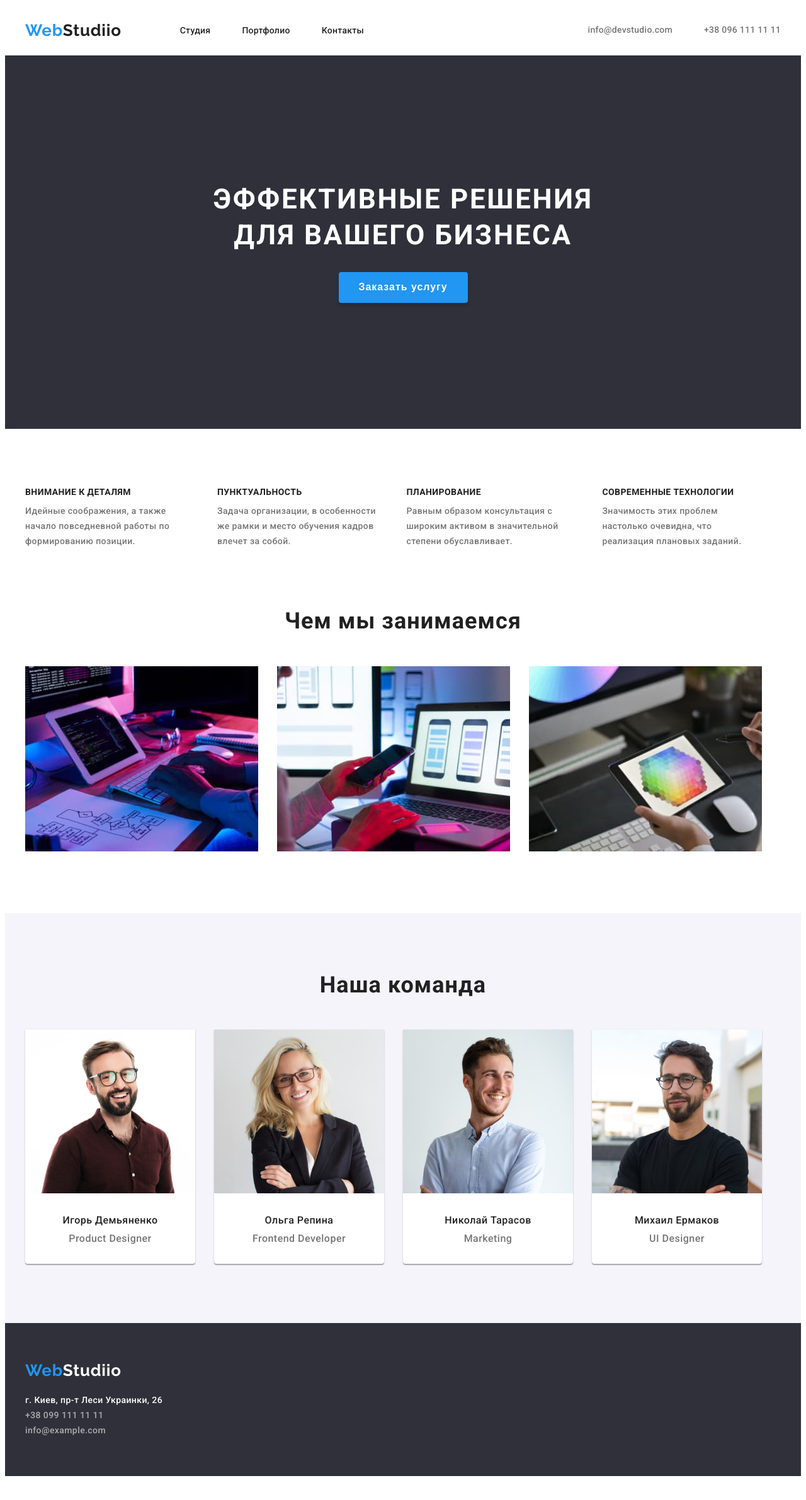
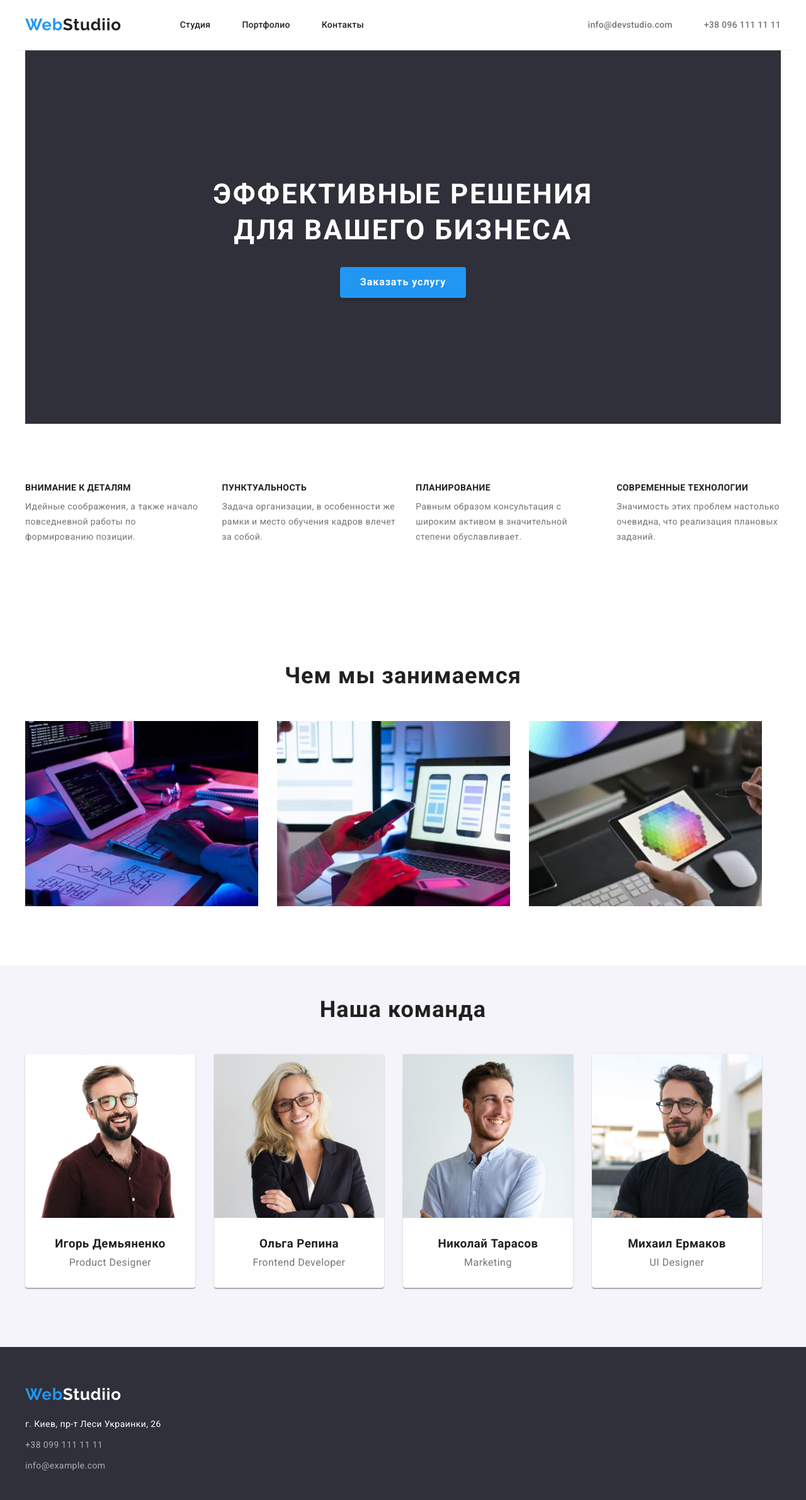
Before and after one commit to SlavikKlimov1988/goit-markup-hw-03, a plain HTML site: page index.html in a window 1280 px wide. Shown: the whole page at 63% size. Before the commit the page ends 2352 px from the top, so only its background shows below. Drawn offline with nearby package versions, Linux system fonts and the light colour scheme.

Commit message:
version 03
check ol koreckt

```diff
--- a/css/styles.css
+++ b/css/styles.css
@@ -16,23 +16,43 @@ h2,
 h3,
 h4,
 h5,
-h6,
-p,
-ul {
+h6 {
   box-sizing: border-box;
   margin: 0;
   padding: 0;
+}
+p {
+  box-sizing: border-box;
+  margin: 0;
+  padding: 0;
+}
+ul {
+  list-style: none;
+  margin: 0;
+  padding: 0;
+}
+img {
+  display: block;
+  max-width: 100%;
+  right: auto;
+}
+.section {
+  padding: 94px 0;
+}
+.hiden {
+  display: none;
 }
 /*--------head---------*/
 .header {
   display: flex;
   justify-content: space-between;
   align-items: center;
+  border-bottom: 1px solid #ececec;
 }
 .conteiner {
   width: 1200px;
   margin: 0 auto;
-  padding: 0 30px;
+  padding: 0 15px;
 }
 .navigator {
   display: flex;
@@ -44,7 +64,6 @@ ul {
 
   font-family: "Raleway", sans-serif;
   text-decoration: none;
-  list-style: none;
   font-weight: 700;
   font-size: 26px;
   line-height: 1.19;
@@ -56,15 +75,18 @@ ul {
 .nav__web {
   color: var(--color-button-link);
 }
+.navigator__item {
+  margin-right: 50px;
+}
 .navigator__list {
-  list-style: none;
   display: flex;
   align-items: center;
 }
-
+.navigator__list :last-child {
+  margin-right: 0;
+}
 .navigator__item-link {
   padding: 32px 0;
-  margin-right: 50px;
 
   font-weight: 500;
   font-size: 14px;
@@ -82,12 +104,16 @@ ul {
 }
 .navigator__contakt-list {
   display: flex;
-  list-style: none;
+}
+.navigator__contakt-list :last-child {
+  margin-right: 0;
+}
+.navigator__contakt-item {
+  display: inline-block;
+  margin-right: 50px;
 }
 .navigator__contakt-link {
-  display: inline-block;
   padding: 32px 0;
-  margin-right: 50px;
 
   font-weight: 500;
   font-size: 14px;
@@ -96,7 +122,8 @@ ul {
   text-decoration: none;
   color: var(--secendary-color-text);
 }
-.navigator__contakt-link:hover {
+
+.navigator__contakt-link :hover {
   color: var(--color-button-link);
 }
 .navigator__contakt-link:active {
@@ -104,21 +131,18 @@ ul {
 }
 
 /*--------hero---------*/
-.section__titel {
-  width: 100%;
-  background-color: var(--color-bacground);
-  text-align: center;
-}
 .hero {
   display: flex;
   flex-direction: column;
   align-items: center;
-  margin-bottom: 93px;
+  padding: 200px 0;
+
+  background-color: var(--color-bacground);
+  text-align: center;
 }
 .section__titel-text {
   display: inline-block;
-  padding-top: 200px;
-  padding-bottom: 30px;
+  margin-bottom: 30px;
 
   font-weight: 700;
   font-size: 44px;
@@ -130,7 +154,6 @@ ul {
 .sectio__titel-button {
   display: inline-block;
   padding: 10px 32px;
-  margin-bottom: 200px;
 
   background: var(--color-button-link);
   box-shadow: 0px 4px 4px rgba(0, 0, 0, 0.15);
@@ -144,23 +167,18 @@ ul {
   cursor: pointer;
 }
 /*--------about---------*/
-.section__about {
-  margin-bottom: 94px;
-}
 
 .section__about-list {
   display: flex;
-  align-items: center;
-  justify-content: center;
-
-  list-style: none;
+}
+.section__about-list :last-child {
+  margin-right: 0;
 }
 .section__about-item {
-  padding-right: 30px;
+  margin-right: 30px;
 }
 .section__about-item-head {
-  padding-bottom: 10px;
-  margin: 0;
+  margin-bottom: 10px;
 
   font-weight: 700;
   font-size: 14px;
@@ -179,14 +197,10 @@ ul {
 .section__aboutus {
   width: 100%;
 }
-.aboutus {
-  display: flex;
-  flex-direction: column;
-  align-items: center;
-  margin-bottom: 94px;
-}
+
 .section__aboutus-head {
-  padding-bottom: 50px;
+  margin-bottom: 50px;
+  text-align: center;
 
   font-weight: 700;
   font-size: 36px;
@@ -195,16 +209,18 @@ ul {
 }
 .section__aboutus-list {
   display: flex;
-
-  list-style: none;
+}
+.section__aboutus-list :last-child {
+  margin-right: 0;
 }
 .section__aboutus-item {
-  padding-right: 30px;
+  margin-right: 30px;
 }
 /*--------team---------*/
-.section__team {
-  width: 100%;
+.section-team {
   background: var(--partfolio-btn);
+  padding-top: 50px;
+  padding-bottom: 94px;
 }
 .team {
   display: flex;
@@ -213,8 +229,9 @@ ul {
   flex-direction: column;
 }
 .section__team-head {
-  padding: 94px 0 50px 0;
+  margin-bottom: 50px;
 
+  text-align: center;
   font-weight: 700;
   font-size: 36px;
   line-height: 1.16;
@@ -229,11 +246,11 @@ ul {
   background-color: var(--color-hover-footer-link);
   text-align: center;
 }
+.section__team-list :last-child {
+  margin-right: 0;
+}
 .section__team-item {
   display: flex;
-  margin-bottom: 94px;
-
-  list-style: none;
 }
 .section__team-img {
   width: 270px;
@@ -248,7 +265,7 @@ ul {
   color: var(--primary-color-text);
 }
 .section__team-position {
-  padding-bottom: 30px;
+  margin-bottom: 30px;
 
   font-size: 16px;
   line-height: 1.18;
@@ -257,11 +274,12 @@ ul {
 }
 /*--------footer---------*/
 .footer {
+  padding: 60px 0;
   background-color: var(--color-bacground);
 }
 .footer__href {
   display: inline-block;
-  padding: 60px 0 20px;
+  margin-bottom: 20px;
 
   font-family: "Raleway", sans-serif;
   font-weight: 700;
@@ -277,12 +295,15 @@ ul {
   color: var(--color-hover-footer-link);
 }
 .footer__adress {
-  padding-bottom: 60px;
-
   font-style: normal;
 }
+.footer__adress-item {
+  margin-bottom: 9px;
+}
 .footer__adress-list {
-  list-style: none;
+}
+.footer__adress-list :last-child {
+  margin-bottom: 0px;
 }
 .footer__adress-ite-link-ferst {
   color: var(--color-hover-footer-link);
@@ -305,24 +326,19 @@ ul {
   color: var(--color-hover-footer-link);
 }
 /*--------portfoliio---------*/
-.partfolio__filter {
-  margin-bottom: 94px;
-}
+
 /*-----------filter------------*/
-.portfolio__cards {
-  display: flex;
-  flex-direction: column;
-  align-items: center;
-}
+
 .filter {
   display: flex;
-  padding-bottom: 50px;
-
-  list-style: none;
+  justify-content: center;
+  margin-bottom: 50px;
+}
+.filter-item {
+  margin-right: 8px;
 }
 
 .filter__button {
-  margin-right: 8px;
   background: var(--partfolio-btn);
   border-radius: 4px;
   border: none;
@@ -335,8 +351,6 @@ ul {
   letter-spacing: 0.03em;
 }
 .filter__button-first {
-  margin-right: 8px;
-
   border: none;
   cursor: pointer;
   width: 73px;
@@ -349,8 +363,6 @@ ul {
   letter-spacing: 0.03em;
 }
 .filter__button-therd {
-  margin-right: 8px;
-
   width: 103px;
   background: var(--partfolio-btn);
   border-radius: 4px;
@@ -361,6 +373,9 @@ ul {
   line-height: 1.6;
   text-align: center;
   letter-spacing: 0.03em;
+}
+.filter :last-child {
+  margin-right: 0;
 }
 .filter__button:hover {
   background-color: var(--color-button-link);
@@ -385,8 +400,6 @@ ul {
   display: flex;
   align-items: center;
   flex-wrap: wrap;
-
-  list-style: none;
 }
 .portfolio__list-item {
   margin-right: 30px;
@@ -395,14 +408,20 @@ ul {
   width: 370px;
   outline: 1px solid #eeeeee;
 }
+.portfolio__cards-list .portfolio__list-item:nth-child(3n + 3) {
+  margin-right: 0;
+}
+.portfolio__cards-list .portfolio__list-item:nth-last-child(-n + 3) {
+  margin-bottom: 0;
+}
+.partfolio__list-block {
+  padding: 20px 24px;
+}
 .portfolio__item-img {
   width: 370px;
-  padding-bottom: 20px;
 }
 .portfolio__header {
-  padding: 0 24px 4px;
-  margin-bottom: 0;
-
+  margin-bottom: 4px;
   font-weight: 700;
   font-size: 18px;
   line-height: 2;
@@ -410,13 +429,11 @@ ul {
   color: var(--primary-color-text);
 }
 .portfolio__text {
-  padding: 0 24px 20px;
-
   font-size: 16px;
   line-height: 1.8;
   letter-spacing: 0.03em;
   color: var(--secendary-color-text);
 }
 .last {
-  margin-right: 0;
+  margin-right: 0px;
 }
--- a/index.html
+++ b/index.html
@@ -7,7 +7,8 @@
     <title>Document</title>
     <link rel="preconnect" href="https://fonts.googleapis.com">
     <link rel="preconnect" href="https://fonts.gstatic.com" crossorigin>
-    <link href="https://fonts.googleapis.com/css2?family=Raleway:wght@700&family=Roboto:wght@300;500;700;900&display=swap" rel="stylesheet">
+    <link href="https://fonts.googleapis.com/css2?family=Raleway:wght@700&family=Roboto:wght@300;400;500;700;900&display=swap" rel="stylesheet">
+    <link rel="stylesheet" href="https://necolas.github.io/normalize.css/latest/normalize.css">
     <link rel="stylesheet" href="./css/styles.css">
 </head>
 <body>
@@ -30,15 +31,15 @@
         </div>
     </header>
     <main>
-            <section class="section__titel">
-                <div class="conteiner hero">
+            <section>
+                <div class="conteiner hero" >
                     <h1 class="section__titel-text">Эффективные решения <br> для вашего бизнеса</h1>
                     <button class="sectio__titel-button" type="button">Заказать услугу</button>
                 </div>
             </section>
-            <section>
+            <section class="section">
                 <div class="conteiner section__about">
-                    <h2></h2>
+                    <h2 class="hiden"> НАши приимущества </h2>
                     <ul class="section__about-list">
                         <li class="section__about-item">
                             <h3 class="section__about-item-head">Внимание к деталям</h3>
@@ -67,7 +68,7 @@
                     </ul>
                 </div>
             </section>
-            <section class="section__aboutus">
+            <section class="section__aboutus section">
                 <div class="conteiner aboutus">
                     <h2 class="section__aboutus-head">Чем мы занимаемся</h2>
                     <ul class="section__aboutus-list">
@@ -83,28 +84,28 @@
                     </ul>
                 </div>
             </section>
-            <section class="section__team">
-                <div class="conteiner team">
+            <section class="section-team">
+                <div class="conteiner">
                     <h2 class="section__team-head">Наша команда</h2>
                     <ul class="section__team-item">
                         <li class="section__team-list">
                             <img src="images/igor.jpg" alt="Игорь Демьяненко" class="section__team-img">
-                            <h3 class="section__team-name">Игорь Демьяненко</h3>
+                            <div class="section__team-name"><h3 >Игорь Демьяненко</h3></div>
                             <p class="section__team-position">Product Designer</p>
                         </li>
                         <li class="section__team-list">
                             <img src="images/olga.jpg" alt="Ольга Репина" class="section__team-img">
-                            <h3 class="section__team-name">Ольга Репина</h3>
+                            <div class="section__team-name"><h3>Ольга Репина</h3></div>
                             <p class="section__team-position">Frontend Developer</p>
                         </li>
                         <li class="section__team-list">
                             <img src="images/Kolia.jpg" alt="Николай Тарасов" class="section__team-img">
-                            <h3 class="section__team-name">Николай Тарасов</h3>
+                            <div class="section__team-name"><h3>Николай Тарасов</h3></div>
                             <p class="section__team-position">Marketing</p>
                         </li>
-                        <li class="section__team-list">
+                        <li class="section__team-list last">
                             <img src="images/Miha.jpg" alt="Михаил Ермаков" class="section__team-img">
-                            <h3 class="section__team-name">Михаил Ермаков</h3>
+                            <div class="section__team-name"><h3>Михаил Ермаков</h3></div>
                             <p class="section__team-position">UI Designer</p>
                         </li>
                     </ul>
```
Also changed, not shown: portfolio.html (+24 -4 lines).
